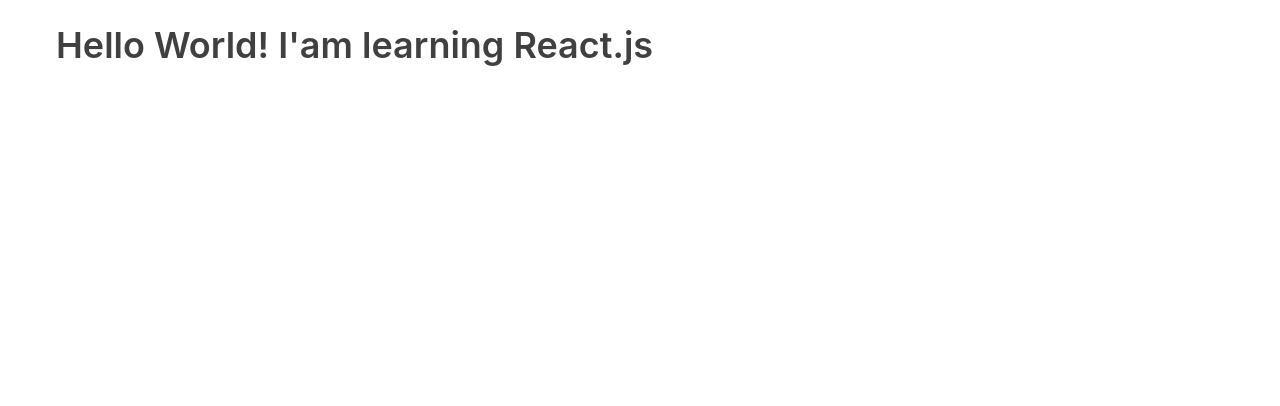
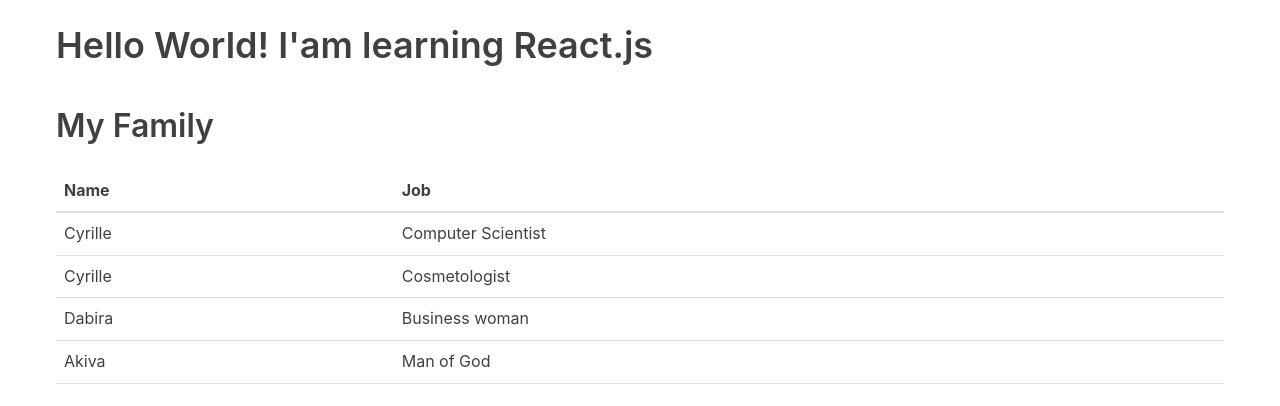
Before and after one commit to cyaoyapi/react_first_steps, a React (Create React App) app: page / in a window 1280 px wide. Shown: the top 406 px of the page. Built offline with nearby package versions, Linux system fonts and the light colour scheme.

Commit message:
Rendering Table component in App component

```diff
--- a/src/App.js
+++ b/src/App.js
@@ -1,4 +1,6 @@
 import React, { Component } from 'react';
+
+import Table from './Table';
 
 class App extends Component{
 
@@ -6,6 +8,8 @@
 		return (
 			<div className="container">
 				<h1>Hello World! I'am learning React.js</h1>
+				<h2>My Family</h2>
+				<Table />
 			</div>
 		);
 	}
```
